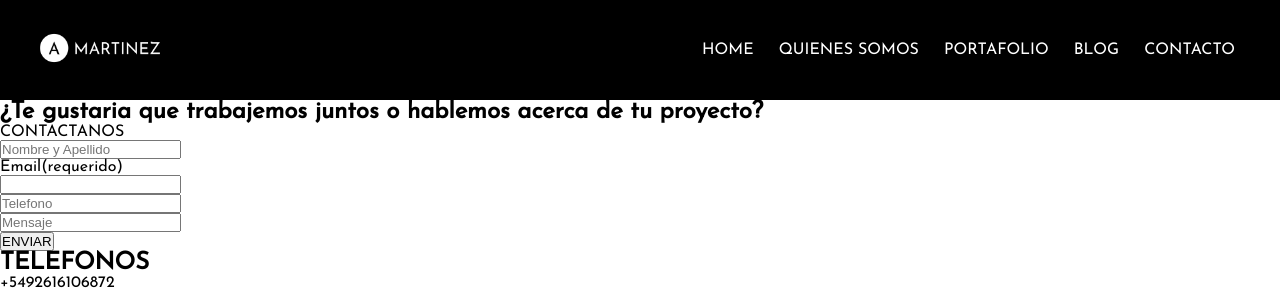
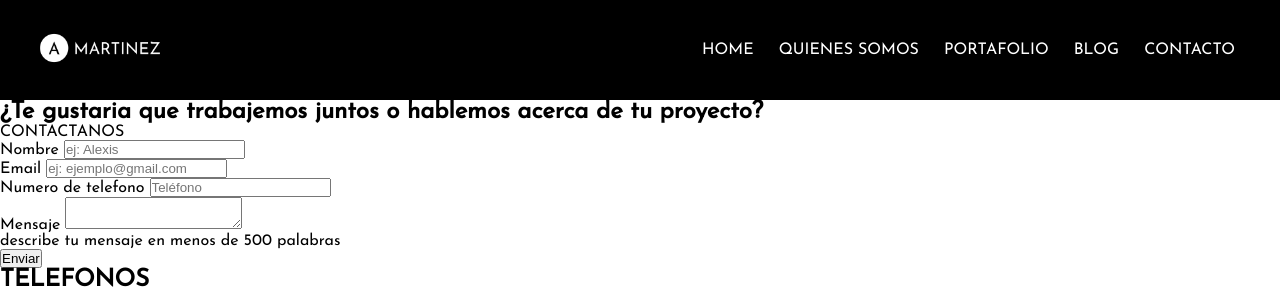
Before and after one commit to AlexisMartinez98/Alexis-martinez, a plain HTML site: page contacto.html in a window 1280 px wide. Shown: the top 288 px of the page. Drawn offline with Linux system fonts and the light colour scheme.

Commit message:
se realizo modificaciones en contacto.html

```diff
--- a/contacto.html
+++ b/contacto.html
@@ -40,26 +40,34 @@
             <p>CONTACTANOS</p>
         </div>
     </section>
+
     <div class="grid-contacto">
         <section id="form">
             <div class="contenedor">
-                <form>
-                    <div class="form">
-                        <input type="text" placeholder="Nombre y Apellido">
+                <form action="form.php" method="POST" class="speaker-form">
+                    <div class="form-row">
+                        <label for="full-name">Nombre</label>
+                        <input type="text" id="full-name" placeholder="ej: Alexis" name="nombre" required>
                     </div>
-                    <div class="form"></div>
-                    <p>Email(requerido)</p>
-                    <input type="email">
-                    <div class="form">
-                        <input type="text" placeholder="Telefono">
+                    <div class="form-row">
+                        <label for="email">Email</label>
+                        <input type="email" id="email" placeholder="ej: ejemplo@gmail.com" name="email" required>
                     </div>
-                    <div class="form">
-                        <input type="text" placeholder="Mensaje">
+
+                    <div class="form-row">
+                        <label for="number">Numero de telefono</label>
+                        <input type="number" id="number" placeholder="Teléfono" name="number" required>
                     </div>
-                    <div class="form">
-                        <input type="button" value="ENVIAR">
+
+                    <div class="form-row">
+                        <label for="abstract">Mensaje</label>
+                        <textarea name="textarea" id="abstract" ></textarea>
+                        <p class="instructions">describe tu mensaje en menos de 500 palabras</p>
                     </div>
-                </form>
+
+                    <div class="form-row">
+                        <button type="submit">Enviar</button>
+                    </div>
             </div>
         </section>
 
@@ -73,6 +81,7 @@
             </div>
         </section>
     </div>
+
     <section id="ubicacion">
         <div class="contenedor">
             <div class="mapa">
```
